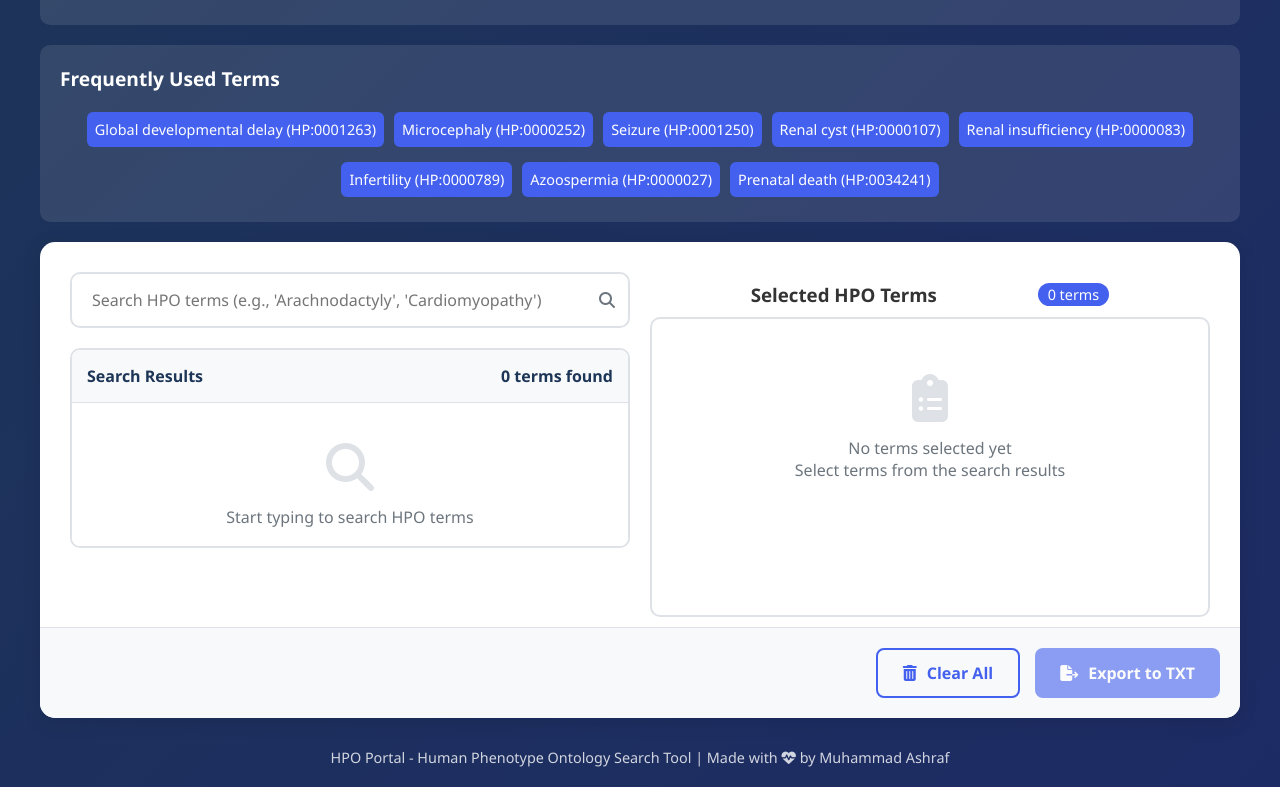
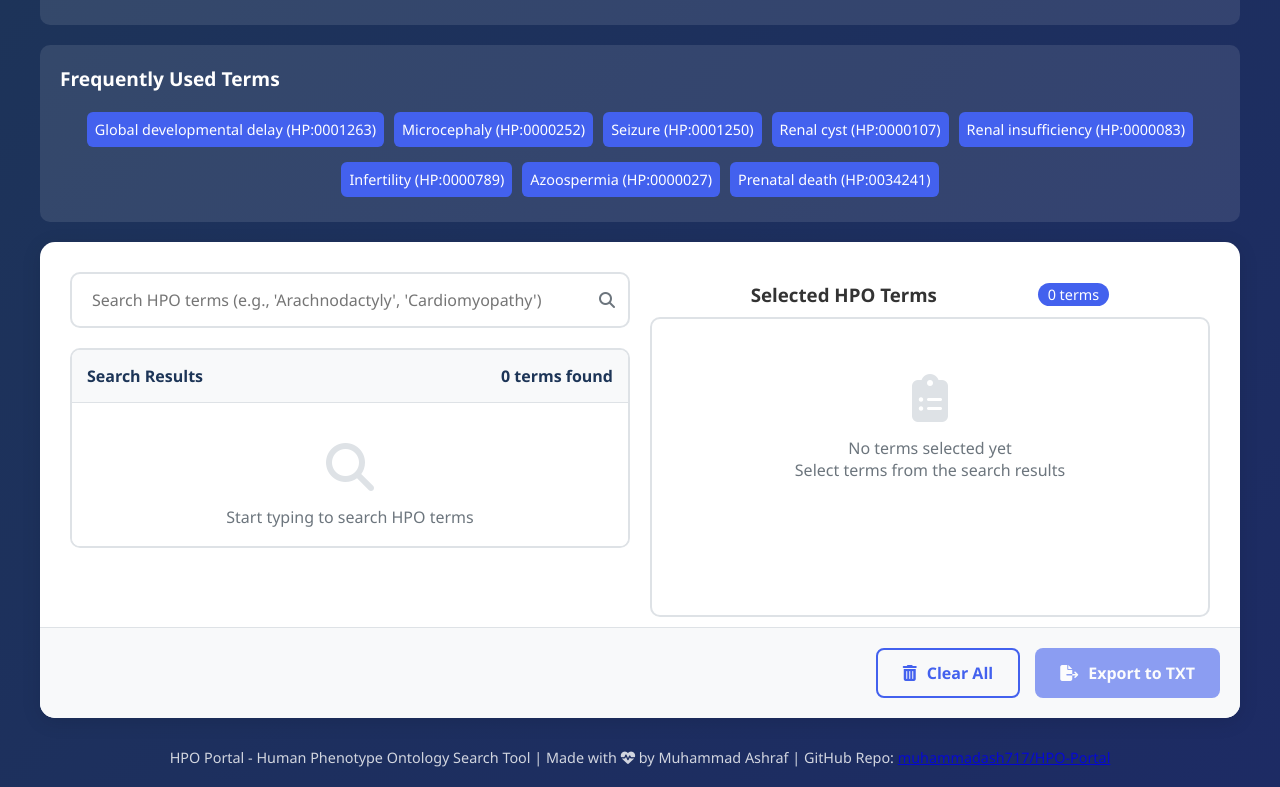
Before and after one commit to muhammadash717/HPO-Portal, a plain HTML site: page index.html in a window 1280 px wide. Shown: the part 373-1160 px from the top of the page. Drawn offline with Linux system fonts and the light colour scheme.

Commit message:
Update index.html

```diff
--- a/index.html
+++ b/index.html
@@ -1,19 +1,28 @@
 <!DOCTYPE html>
 <html lang="en">
 <head>
+    <!-- Basic meta tags for character set and responsive design -->
     <meta charset="UTF-8">
     <meta name="viewport" content="width=device-width, initial-scale=1.0">
+
+    <!-- Page title that appears in browser tab -->
     <title>HPO Portal - Human Phenotype Ontology Search Tool</title>
+
+    <!-- External resources: Font Awesome for icons and custom stylesheet -->
     <link rel="stylesheet" href="https://cdnjs.cloudflare.com/ajax/libs/font-awesome/6.4.0/css/all.min.css">
     <link rel="stylesheet" href="styles.css">
 </head>
 <body>
+    <!-- Main container wrapping all content -->
     <div class="container">
-        <header>
+
+         <!-- Header section with title and description -->
+       <header>
             <h1><i class="fas fa-dna"></i> HPO Portal</h1><br>
             <p>Search tool for the Human Phenotype Ontology (HPO) database.</p>
         </header>
 
+        <!-- Instructions section explaining how to use the tool -->
         <div class="instructions">
             <h3><i class="fas fa-info-circle"></i> How to Use This Tool ?</h3>
             <ul>
@@ -26,23 +35,28 @@
             </ul>
         </div>
 
+        <!-- Frequently used terms section -->
         <div class="favorites">
             <h2>Frequently Used Terms</h2>
             <ul id="favorites-list"></ul>
         </div>
 
-        <!-- Term Details Modal -->
+        <!-- Modal dialog for displaying detailed term information -->
         <div id="termModal" class="modal">
             <div class="modal-content">
+                <!-- Modal header with title and close button -->
                 <div class="modal-header">
                     <h2>HPO Term Details</h2>
                     <span class="close">&times;</span>
                 </div>
+
+                <!-- Modal body containing term information sections -->
                 <div class="modal-body">
                     <div class="term-info">
                         <h3 id="modalTermName"></h3>
                         <div class="term-id" id="modalTermId"></div>
 
+                        <!-- Definition section -->
                         <div class="info-section">
                             <h4>Definition</h4>
                             <p id="modalTermDefinition" class="modal-definition">
@@ -50,11 +64,13 @@
                             </p>
                         </div>
 
+                        <!-- Synonyms section -->
                         <div class="info-section">
                             <h4>Synonyms</h4>
                             <ul id="modalTermSynonyms" class="modal-synonyms"></ul>
                         </div>
 
+                        <!-- Parent terms section -->
                         <div class="info-section">
                             <h4>Parent Terms</h4>
                             <ul id="modalParents" class="modal-parents">
@@ -62,6 +78,7 @@
                             </ul>
                         </div>
 
+                        <!-- Child terms section -->
                         <div class="info-section">
                             <h4>Child Terms</h4>
                             <ul id="modalChildren" class="modal-children">
@@ -69,6 +86,7 @@
                             </ul>
                         </div>
 
+                        <!-- Associated genes section -->
                         <div class="info-section">
                             <h4>Associated Genes</h4>
                             <div id="modalGenes" class="modal-genes">
@@ -76,6 +94,7 @@
                             </div>
                         </div>
 
+                        <!-- Associated diseases section -->
                         <div class="info-section">
                             <h4>Associated Diseases</h4>
                             <ul id="modalDiseases" class="modal-diseases">
@@ -84,6 +103,8 @@
                         </div>
                     </div>
                 </div>
+
+                <!-- Modal footer with action button -->
                 <div class="modal-footer">
                     <button id="addFromModal" class="btn btn-primary">
                         <i class="fas fa-plus"></i> Add to Selection
@@ -92,14 +113,17 @@
             </div>
         </div>
 
+        <!-- Main application card containing search and selection areas -->
         <div class="app-card">
             <div class="app-body">
+                <!-- Search section with input and results -->
                 <div class="search-section">
                     <div class="search-box">
                         <input type="text" id="searchInput" placeholder="Search HPO terms (e.g., 'Arachnodactyly', 'Cardiomyopathy')">
                         <i class="fas fa-search search-icon"></i>
                     </div>
 
+                    <!-- Search results container -->
                     <div class="results-container">
                         <div class="results-header">
                             <span>Search Results</span>
@@ -114,6 +138,7 @@
                     </div>
                 </div>
 
+                <!-- Selected terms section -->
                 <div class="selected-section">
                     <div class="selected-header">
                         <h3>Selected HPO Terms</h3>
@@ -131,6 +156,7 @@
                 </div>
             </div>
 
+            <!-- Action buttons for clearing and exporting selections -->
             <div class="actions">
                 <button class="btn btn-outline" id="clearBtn">
                     <i class="fas fa-trash-alt"></i> Clear All
@@ -141,13 +167,17 @@
             </div>
         </div>
 
+        <!-- Footer -->
         <footer>
             <p>
                 HPO Portal - Human Phenotype Ontology Search Tool |
-                Made with <i class="fa fa-heartbeat" aria-hidden="true"></i> by Muhammad Ashraf
+                Made with <i class="fa fa-heartbeat" aria-hidden="true"></i> by Muhammad Ashraf |
+                GitHub Repo: <a href="https://github.com/muhammadash717/HPO-Portal">muhammadash717/HPO-Portal</a>
             </p>
         </footer>
     </div>
+
+    <!-- External JavaScript file for application functionality -->
     <script src="script.js"></script>
 </body>
 </html>
```
